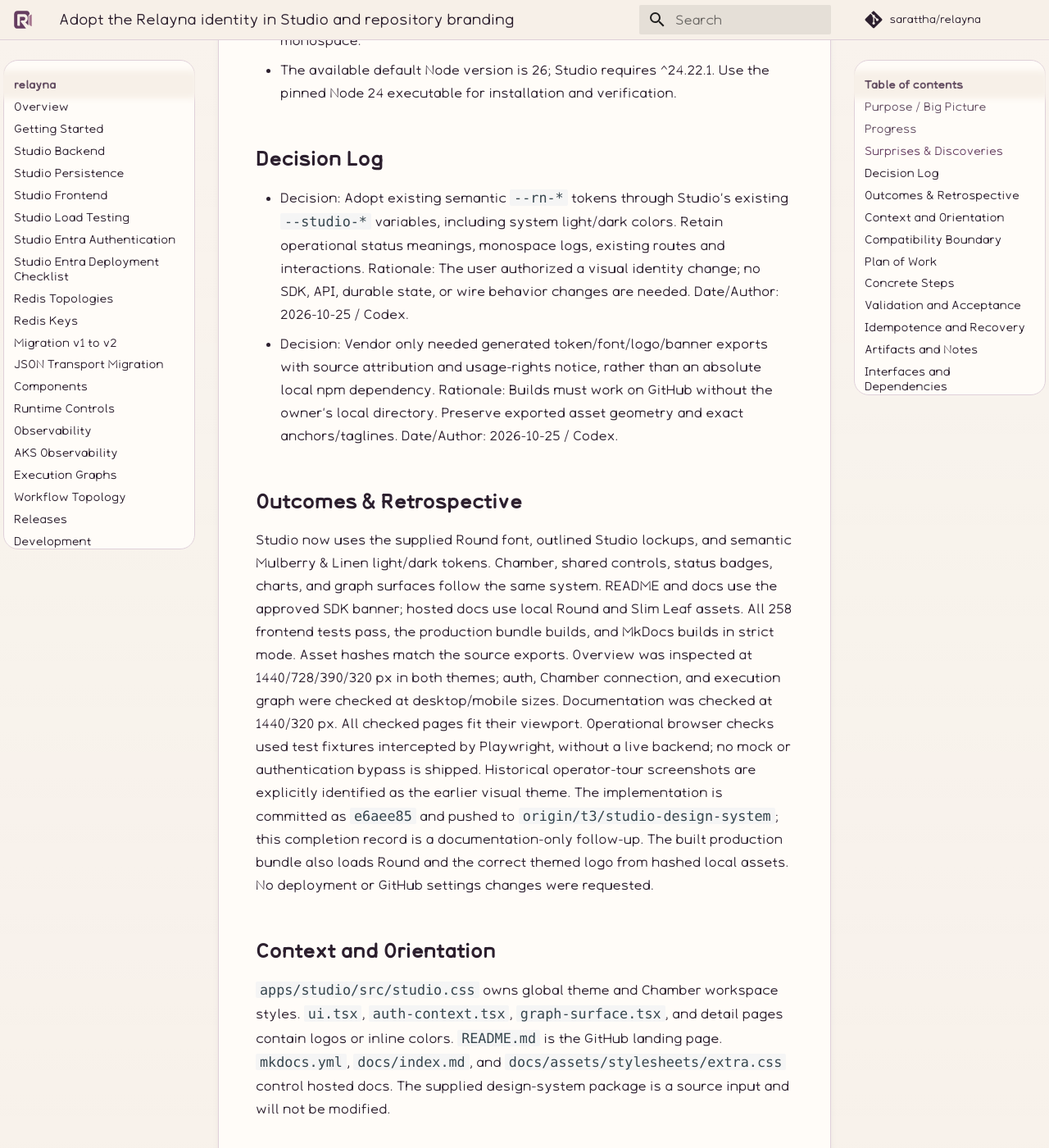
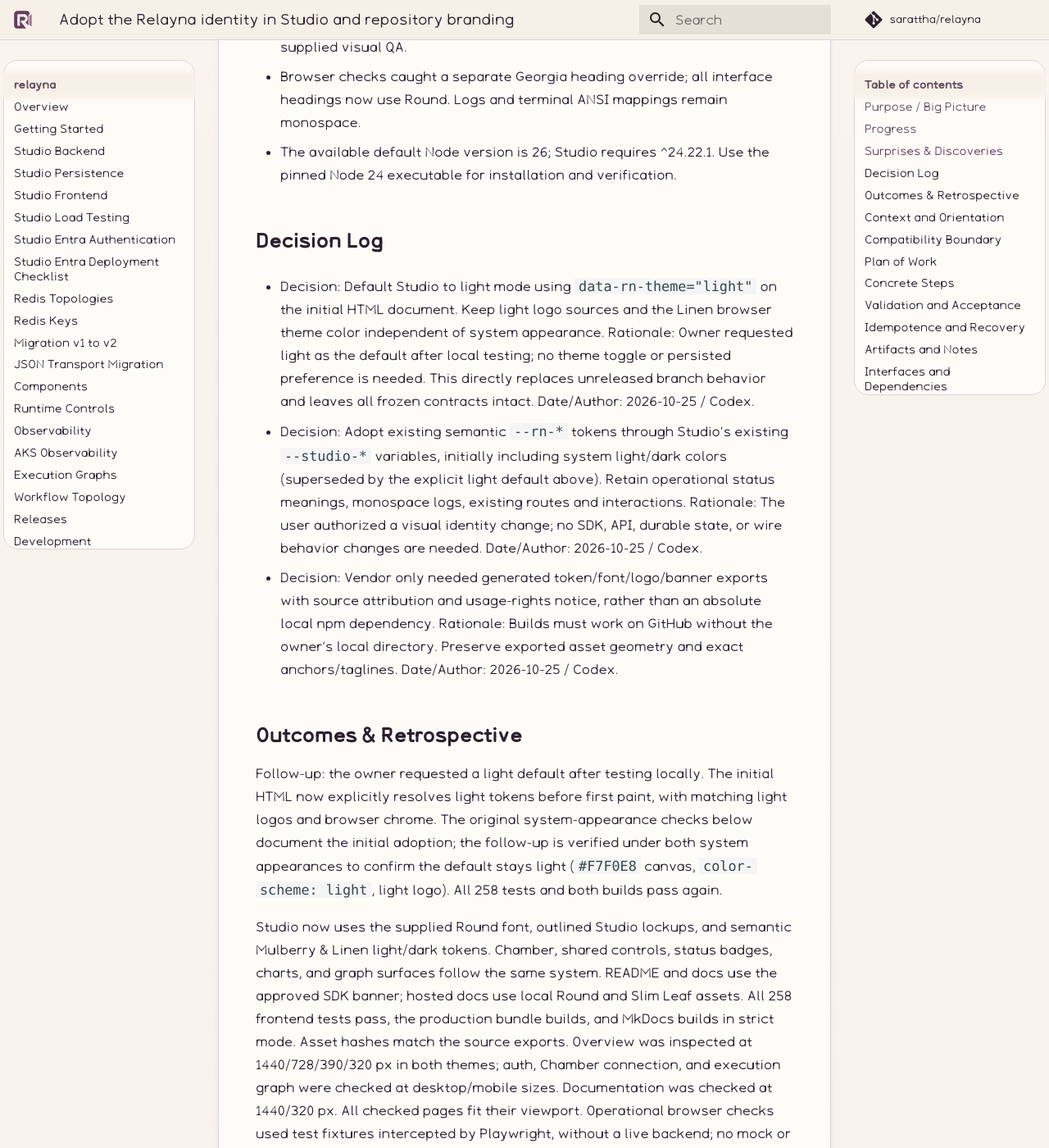
Before and after one commit to sarattha/relayna, an MkDocs documentation site: the page built from docs/execplans/studio-design-system.md, in a window 1280 px wide and 1400 px high, scrolled down 1433 px. Shown: the whole window at 82% size. Built offline with MkDocs 1.6.1 and Material for MkDocs 9.7.7, drawn with Linux system fonts in a browser that asks for light colours; comment, search, counter and statistics services are not loaded; some of the changed text lies outside the part shown.

Commit message:
style: default Studio to light mode

```diff
--- a/docs/execplans/studio-design-system.md
+++ b/docs/execplans/studio-design-system.md
@@ -13,6 +13,10 @@ The finished source will be committed and pushed on `t3/studio-design-system`
 for review. GitHub repository settings are outside the requested scope.
 
 ## Progress
+
+- [x] (2026-10-25) Verify the explicit light default under light and dark
+  system appearances; all 258 frontend tests, production build, and strict
+  documentation build pass.
 
 - [x] (2026-10-25) Read design-system guidance and inspect Studio styling.
 - [x] (2026-10-25) Apply production-freeze-guard and implementation-strategy.
@@ -40,8 +44,16 @@ for review. GitHub repository settings are outside the requested scope.
 
 ## Decision Log
 
+- Decision: Default Studio to light mode using `data-rn-theme="light"` on the
+  initial HTML document. Keep light logo sources and the Linen browser theme
+  color independent of system appearance. Rationale: Owner requested light as
+  the default after local testing; no theme toggle or persisted preference is
+  needed. This directly replaces unreleased branch behavior and leaves all
+  frozen contracts intact. Date/Author: 2026-10-25 / Codex.
+
 - Decision: Adopt existing semantic `--rn-*` tokens through Studio's existing
-  `--studio-*` variables, including system light/dark colors. Retain operational
+  `--studio-*` variables, initially including system light/dark colors (superseded by the explicit
+  light default above). Retain operational
   status meanings, monospace logs, existing routes and interactions.
   Rationale: The user authorized a visual identity change; no SDK, API, durable
   state, or wire behavior changes are needed. Date/Author: 2026-10-25 / Codex.
@@ -52,6 +64,13 @@ for review. GitHub repository settings are outside the requested scope.
   Date/Author: 2026-10-25 / Codex.
 
 ## Outcomes & Retrospective
+
+Follow-up: the owner requested a light default after testing locally. The
+initial HTML now explicitly resolves light tokens before first paint, with
+matching light logos and browser chrome. The original system-appearance checks
+below document the initial adoption; the follow-up is verified under both
+system appearances to confirm the default stays light (`#F7F0E8` canvas,
+`color-scheme: light`, light logo). All 258 tests and both builds pass again.
 
 Studio now uses the supplied Round font, outlined Studio lockups, and semantic
 Mulberry & Linen light/dark tokens. Chamber, shared controls, status badges,
@@ -113,7 +132,7 @@ service cards, graphs, and Chamber where possible. Build docs with MkDocs.
 ## Validation and Acceptance
 
 Frontend tests and production build pass. The browser loads the bundled Round
-font and renders Mulberry/Linen light colors and Ink/Blossom dark colors. Logos
+font and renders Mulberry/Linen light colors under both system appearances. Logos
 retain aspect ratio and the approved outlines. Status text and distinct
 functional tones remain available. No new page/API/type exports appear and
 freeze tests pass. README assets resolve from repository-relative paths.
@@ -147,4 +166,4 @@ clearly identify their historical appearance if retained.
 
 Use existing React, Vite, and CSS facilities. No runtime package dependency,
 network font service, public API, or theme preference setting is added. Keep
-the default system appearance behavior of the supplied semantic tokens.
+the supplied semantic tokens with an explicit light document scope.
```
Also changed, not shown: docs/studio-frontend.md (+2 -3 lines), 4 other files.
